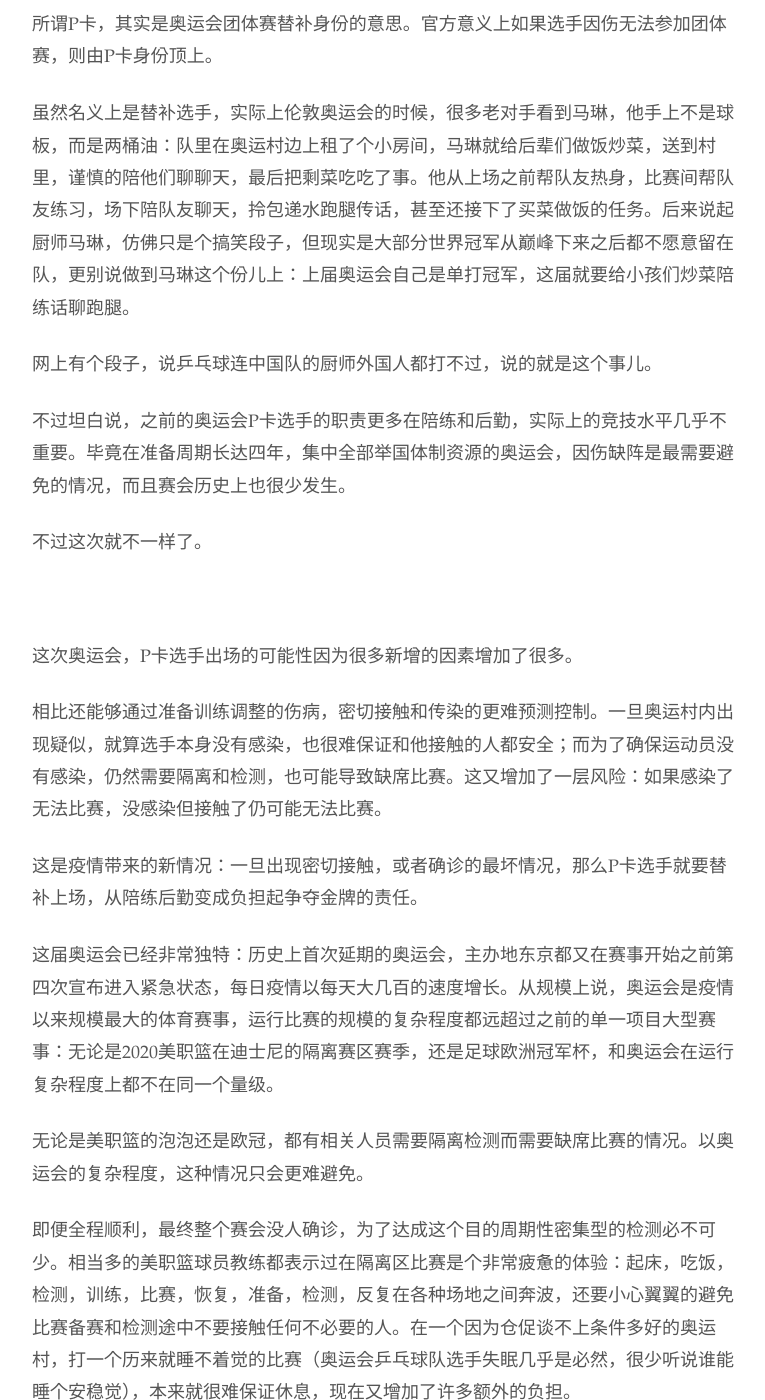
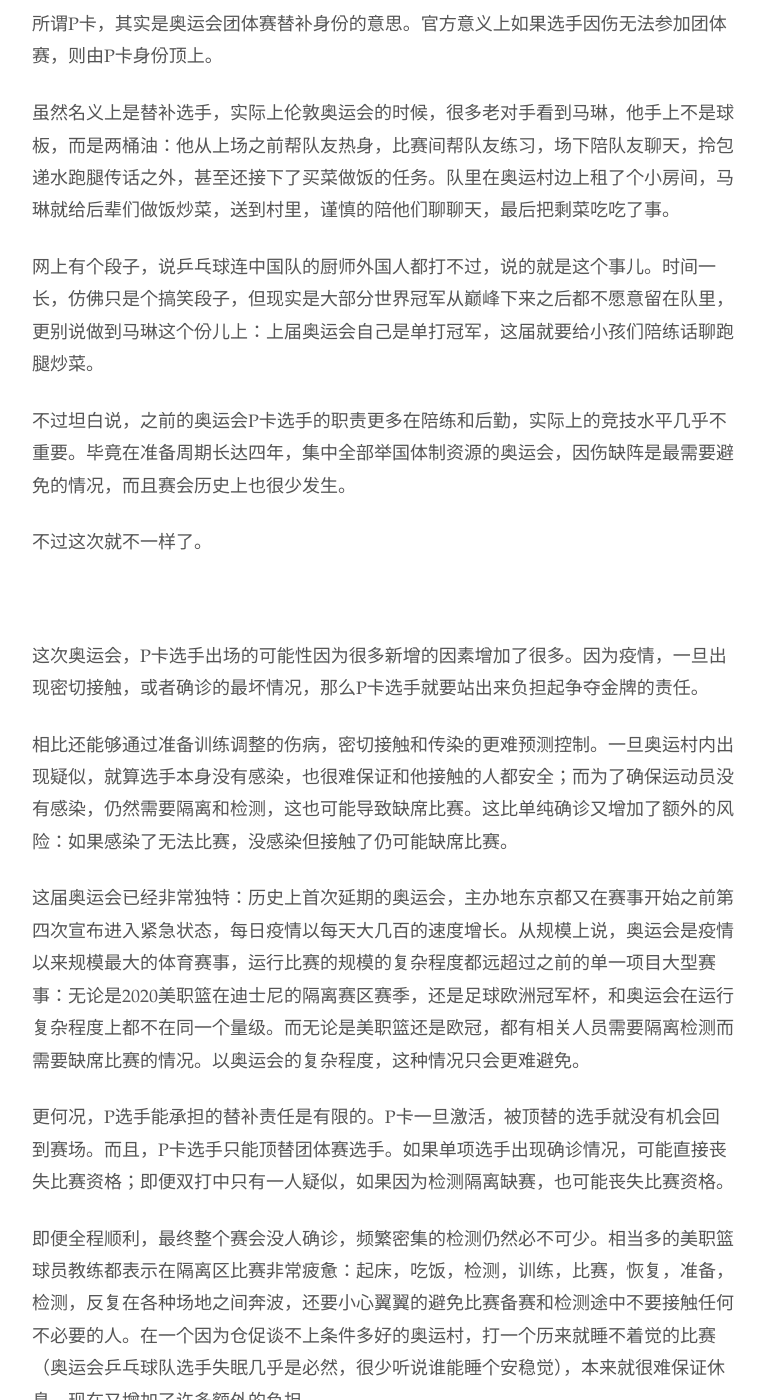
Before and after one commit to readandchedan/readandchedan.github.io, a Jekyll site: the page built from _posts/tabletennis/_posts/2021-07-16-things-to-watch-for-olympics-tt-unpredictables.md, in a window 1280 px wide and 1400 px high, scrolled down 351 px. Shown: the whole window, without its empty margins (256-1021 px from the left). Built offline with Jekyll 4.4.1, drawn with Linux system fonts in a browser that asks for light colours; some of the changed text lies outside the part shown.

Commit message:
another draft

```diff
--- a/_posts/tabletennis/_posts/2021-07-16-things-to-watch-for-olympics-tt-unpredictables.md
+++ b/_posts/tabletennis/_posts/2021-07-16-things-to-watch-for-olympics-tt-unpredictables.md
@@ -9,9 +9,9 @@
 
 所谓P卡，其实是奥运会团体赛替补身份的意思。官方意义上如果选手因伤无法参加团体赛，则由P卡身份顶上。
 
-虽然名义上是替补选手，实际上伦敦奥运会的时候，很多老对手看到马琳，他手上不是球板，而是两桶油：队里在奥运村边上租了个小房间，马琳就给后辈们做饭炒菜，送到村里，谨慎的陪他们聊聊天，最后把剩菜吃吃了事。他从上场之前帮队友热身，比赛间帮队友练习，场下陪队友聊天，拎包递水跑腿传话，甚至还接下了买菜做饭的任务。后来说起厨师马琳，仿佛只是个搞笑段子，但现实是大部分世界冠军从巅峰下来之后都不愿意留在队，更别说做到马琳这个份儿上：上届奥运会自己是单打冠军，这届就要给小孩们炒菜陪练话聊跑腿。
+虽然名义上是替补选手，实际上伦敦奥运会的时候，很多老对手看到马琳，他手上不是球板，而是两桶油：他从上场之前帮队友热身，比赛间帮队友练习，场下陪队友聊天，拎包递水跑腿传话之外，甚至还接下了买菜做饭的任务。队里在奥运村边上租了个小房间，马琳就给后辈们做饭炒菜，送到村里，谨慎的陪他们聊聊天，最后把剩菜吃吃了事。
 
-网上有个段子，说乒乓球连中国队的厨师外国人都打不过，说的就是这个事儿。
+网上有个段子，说乒乓球连中国队的厨师外国人都打不过，说的就是这个事儿。时间一长，仿佛只是个搞笑段子，但现实是大部分世界冠军从巅峰下来之后都不愿意留在队里，更别说做到马琳这个份儿上：上届奥运会自己是单打冠军，这届就要给小孩们陪练话聊跑腿炒菜。
 
 不过坦白说，之前的奥运会P卡选手的职责更多在陪练和后勤，实际上的竞技水平几乎不重要。毕竟在准备周期长达四年，集中全部举国体制资源的奥运会，因伤缺阵是最需要避免的情况，而且赛会历史上也很少发生。
 
@@ -19,17 +19,15 @@
 
 <br>
 
-这次奥运会，P卡选手出场的可能性因为很多新增的因素增加了很多。
+这次奥运会，P卡选手出场的可能性因为很多新增的因素增加了很多。因为疫情，一旦出现密切接触，或者确诊的最坏情况，那么P卡选手就要站出来负担起争夺金牌的责任。
 
-相比还能够通过准备训练调整的伤病，密切接触和传染的更难预测控制。一旦奥运村内出现疑似，就算选手本身没有感染，也很难保证和他接触的人都安全；而为了确保运动员没有感染，仍然需要隔离和检测，也可能导致缺席比赛。这又增加了一层风险：如果感染了无法比赛，没感染但接触了仍可能无法比赛。
+相比还能够通过准备训练调整的伤病，密切接触和传染的更难预测控制。一旦奥运村内出现疑似，就算选手本身没有感染，也很难保证和他接触的人都安全；而为了确保运动员没有感染，仍然需要隔离和检测，这也可能导致缺席比赛。这比单纯确诊又增加了额外的风险：如果感染了无法比赛，没感染但接触了仍可能缺席比赛。
 
-这是疫情带来的新情况：一旦出现密切接触，或者确诊的最坏情况，那么P卡选手就要替补上场，从陪练后勤变成负担起争夺金牌的责任。
+这届奥运会已经非常独特：历史上首次延期的奥运会，主办地东京都又在赛事开始之前第四次宣布进入紧急状态，每日疫情以每天大几百的速度增长。从规模上说，奥运会是疫情以来规模最大的体育赛事，运行比赛的规模的复杂程度都远超过之前的单一项目大型赛事：无论是2020美职篮在迪士尼的隔离赛区赛季，还是足球欧洲冠军杯，和奥运会在运行复杂程度上都不在同一个量级。而无论是美职篮还是欧冠，都有相关人员需要隔离检测而需要缺席比赛的情况。以奥运会的复杂程度，这种情况只会更难避免。
 
-这届奥运会已经非常独特：历史上首次延期的奥运会，主办地东京都又在赛事开始之前第四次宣布进入紧急状态，每日疫情以每天大几百的速度增长。从规模上说，奥运会是疫情以来规模最大的体育赛事，运行比赛的规模的复杂程度都远超过之前的单一项目大型赛事：无论是2020美职篮在迪士尼的隔离赛区赛季，还是足球欧洲冠军杯，和奥运会在运行复杂程度上都不在同一个量级。
+更何况，P选手能承担的替补责任是有限的。P卡一旦激活，被顶替的选手就没有机会回到赛场。而且，P卡选手只能顶替团体赛选手。如果单项选手出现确诊情况，可能直接丧失比赛资格；即便双打中只有一人疑似，如果因为检测隔离缺赛，也可能丧失比赛资格。
 
-无论是美职篮的泡泡还是欧冠，都有相关人员需要隔离检测而需要缺席比赛的情况。以奥运会的复杂程度，这种情况只会更难避免。
-
-即便全程顺利，最终整个赛会没人确诊，为了达成这个目的周期性密集型的检测必不可少。相当多的美职篮球员教练都表示过在隔离区比赛是个非常疲惫的体验：起床，吃饭，检测，训练，比赛，恢复，准备，检测，反复在各种场地之间奔波，还要小心翼翼的避免比赛备赛和检测途中不要接触任何不必要的人。在一个因为仓促谈不上条件多好的奥运村，打一个历来就睡不着觉的比赛（奥运会乒乓球队选手失眠几乎是必然，很少听说谁能睡个安稳觉），本来就很难保证休息，现在又增加了许多额外的负担。
+即便全程顺利，最终整个赛会没人确诊，频繁密集的检测仍然必不可少。相当多的美职篮球员教练都表示在隔离区比赛非常疲惫：起床，吃饭，检测，训练，比赛，恢复，准备，检测，反复在各种场地之间奔波，还要小心翼翼的避免比赛备赛和检测途中不要接触任何不必要的人。在一个因为仓促谈不上条件多好的奥运村，打一个历来就睡不着觉的比赛（奥运会乒乓球队选手失眠几乎是必然，很少听说谁能睡个安稳觉），本来就很难保证休息，现在又增加了许多额外的负担。
 
 <br>
 
@@ -43,13 +41,11 @@
 
 摸球台的情况稍有区别：运动员在比赛中会经常出手汗，而在现如今的规则中，每六分球才能使用一次毛巾擦手，所以运动员会习惯性在能用毛巾之前用球台把手擦干。可如果被对手打到擦手汗的位置让球打滑自己丢分得不偿失，所以大家就都选择在最不可能被打到的地方擦手汗。这位置一般在球网最靠近左右边线的位置，这里在实际的比赛几乎不可能被打到，久而久之大家都擦这里。
 
-同时，因为这个位置其实离选手占位有些距离，需要走一下才能上去擦，所以各国选手都利用这一点在激烈的比赛中争取一点思考的时间。在发球接发球中习惯性的走上去擦一擦，可以在自己需要的时候给自己争取个几秒钟，思考一下或者调整一下呼吸和心跳。11分的形势变化太快，任何调整的机会能抓住都是好的。
+同时，这个位置选手要走一步才能上去擦，所以各国选手都利用这一点争取一点思考的时间。11分规则的形势变化太快，在发球接发球中习惯性的走上去擦一擦，可以在自己需要的时候给自己争取个几秒钟，思考一下，调整一下呼吸和心跳。
 
-如果只是这些变化，其实不难准备：过去一年多大部分国际比赛都执行类似的规定，国际乒联的比赛还额外规定每局不换边，很多欧洲比赛是每分球都换用新球。可中国的疫情控制要远比其他国家严格，大部分防疫规则在过去一年多里在国内都没有执行的必要。于是乎，中国队在这里变成了后发的一方，需要对这些变化做突击适应。
+如果只是这些变化，其实不难准备：过去一年多大部分国际比赛都执行类似的规定，国际乒联的比赛还额外规定每局不换边，很多欧洲比赛甚至每一分都换用新球。可中国的疫情控制要远比其他国家严格，大部分防疫规则在过去一年多里在国内都没有执行的必要。于是乎，中国队在这里变成了后发的一方，需要对这些变化做突击适应。
 
-比赛中如果过于投入，忘记这些赛会规定，习惯性的做出这些动作，被裁判抓个正着，少则吃张黄牌，多则被罚分。在奥运会这个级别的比赛，黄牌对选手的状态思路的影响已经很大，罚分则可能完全比赛的进程甚至奖牌的归属，参考伦敦奥运会丁宁李晓霞的决赛。
-
-这些又是疫情可能会给比赛带来的意外的另一种可能性。
+比赛中如果过于投入，忘记这些赛会规定，做出这些习惯动作，少则吃张黄牌，多则被罚分。在奥运会这个级别的比赛，黄牌对选手的状态思路的影响已经很大，罚分则可能完全比赛的进程甚至奖牌的归属，参考伦敦奥运会丁宁李晓霞的决赛。
 
 <br>
 
@@ -59,31 +55,27 @@
 
 在这次奥运会中，前几轮我会特别关注的几个点：
 
-- 马龙的向右（扑正手）移动能力：近期热身赛中马龙移动能力恢复得相当不错，但是更早时期他在很多比赛里被对手针对了右侧的空挡。对于侧身特长的马龙来说，横向移动能力在线就能很大限制对手搏杀的空间。
-- 许昕是否遭遇削球，或者相持很多的比赛：许昕的肩膀有过多次的伤病史，混双团体都要出战的许昕如果在团体赛的单打中遭遇消耗战，给肩膀突然增加过大的负担会很棘手
+- 马龙的向右（扑正手）移动能力：他在之前很多比赛里被对手针对了右侧的空挡，但近期恢复的不错。对于侧身特长的马龙来说，横向移动能力在线就能很大限制对手搏杀的空间。
+- 许昕是否遭消耗战：如果遭遇削球或者相持很多的对手，肩膀有过多次的伤病史的许昕的正手特长可能会打折扣。
 - 刘诗雯的手肘：刘诗雯的技术风格突出近台和速度，小动作高爆发仿佛武术中的短打。现在比赛对击球质量的要求，加上她其实今年才正式恢复比赛，她的手肘的负担需要关注。
 
 另一方面，长时期国际比赛的缺失，会让选手在突然增加的负荷中更容易受伤。
 
 东京奥运会之前，45岁的老将白俄罗斯的萨姆索诺夫正式宣布退役，部分原因就是自己长期的肩膀伤势。就在本文写作的过程中，波尔和奥恰洛夫同时宣布退出德国队的奥运热身赛，来处理各自的伤病问题。过去一年多，很多项目也都显示出了比之前更频繁的伤病。
 
-这种伤病频率的提升很大来自于比赛强度的变动，而不一定来自于绝对的比赛强度。在运动医学中，有观点认为保持一个相对稳定的运动负荷对管理伤病最有帮助。保持一个规律的高的强度的负荷，要比频繁的在休息和负荷之间切换更对健康有益。换言之，因为疫情长期暂停的比赛突然恢复，可能会增加选手的受伤可能。
+这种伤病频率的提升很大来自于比赛强度的变动，而不一定来自于绝对的比赛强度。在运动医学中，有观点认为保持一个相对稳定的运动负荷对管理伤病最有帮助。保持一个规律的高的强度的负荷，要比长时期的休息然后突然高强度比赛更容易保持健康。
 
-历届奥运，中国队都会进行非常完整的封闭训练， 比赛调整，逐步释放状态，然后反复多次的调整准备的周期。之前还会有在奥运场地进行的公开赛来让参赛选手适应习惯场地（王皓就在雅典失利后感叹说，奥运会和之前雅典公开赛就是换了个旗子，冠军就不是自己了）。中国队的训练对抗强度毋庸置疑，但是过去一年多来说，无论队内训练比赛多有质量，它和周期性的参加比赛，适应长途飞行，调整参加比赛，最后把最好的状态调整到奥运会爆发，是完全不同的体验。
+历届奥运，中国队都会进行非常完整的封闭训练， 比赛调整，逐步释放状态周期。往届还会有在奥运场地进行的公开赛来让选手适应（王皓就在雅典失利后感叹说，奥运会和之前雅典公开赛就是换了个旗子，冠军就不是自己了）。中国队的训练对抗强度毋庸置疑，但是过去一年多，无论队内训练比赛多有质量，它和周期性的长途飞行，参加比赛，然后总结调整训练，把最好的状态调整到奥运会爆发，还是完全不同的。
 
-综合来说，中国队在现在这个项目最容易受伤的时期，在很多准备因为疫情缺席无法完成的情况下，派出了最有把握，却也有近期伤病史的阵容。对抗性增加，疫情和伤病史这三者之一其实都很难让选手在奥运会中缺阵，但是三者综合叠加，让P卡选手激活的可能性变得很难预测。
+最后，为了防疫所必须的频繁的检测几乎势必挤压本来就因为日程压缩而减少的比赛间隙；这也就意味着更少的休息，恢复训练和睡眠时间。而这些本身又更容易促发伤病。
+
+综合来说，中国队在现在这个项目最容易受伤的时期，在很多准备因为疫情缺席无法完成的情况下，派出了最有把握的阵容，却也要承担他们近期的伤病史。对抗性增加，疫情和伤病史这三者之一都还容易应付，但是三者综合叠加，带来的影响就很难估计，也增加了P卡选手被激活的可能性。
 
 <br>
 
-以上这些因素的都导致了这次奥运会中P卡选手的职责会有所不同。
+以往的奥运会比赛中，P卡选手出场的可能性低，是因为实际上能让选手不能参赛的因素非常单一：基本上只有伤病。过去几届，除了提到的伦敦奥运会，大部分P卡选手都是年轻人。长期看这选择有其道理：奥运会在中国乒乓球项目中的分量无可比拟，以此带来的心理压力也不言而喻。对这种压力和环境有过切身体会，会对未来是个很好的经历。
 
-以往的奥运会比赛中，P卡选手出场的可能性低，是因为实际上能让选手不能参赛的因素非常单一：基本上只有伤病。所以之前P卡选手在奥运会乒乓球比赛里，更多职责是陪练后勤和辅助，实际上人选的竞技水平优先级别很低，甚至绝对人选是谁都未必那么重要。
-
-过去几届奥运会，除了马琳作为P卡的伦敦奥运会，大部分P卡选手都是年轻人。如果视角放的宽泛一些，这选择有其道理：奥运会在中国乒乓球项目中的分量无可比拟，以此带来的心理压力也不言而喻。乒乓球中奥运会主要是个心理的考量，几乎所有人发挥都打折扣，能降低任何心理负担都是好事。对这种压力和环境有个切身体会，如果真有朝一日站上奥运赛场，是个很有益处的经历。
-
-但是今年，无论是因为选手意外接触需要检测隔离，还是因为奥运会的强度变化遭遇的意外伤病，各种因素都增加了P卡选手出场的机会。
-
-起码在今年，P卡选手替补上场奥运会比任何时候都更不像一句空话。一旦P卡激活，那么他们替补的选手之后都不会出场，他们要从完全不上场马上调整到在每一场肩负重担帮助中国队争取金牌。
+但是今年，无论是因为选手意外接触需要检测隔离，还是因为奥运会的强度变化遭遇的意外伤病，P卡选手替补上场奥运会比任何时候都更不像一句空话。他们的技战术能力，心态和冲击力比以往任何一届奥运会都重要。
 
 今年乒乓球队P卡的人选是男队的王楚钦和女的王曼昱：男队人选中马龙许昕是老将，带个年轻人可以对未来做准备；技术上说王楚钦是左手，无论是模拟左手的对手，还是如果情况需要出赛团体赛中单打的冲击力和双打的配对都有一定可操作性；女队阵容相对年轻，刘诗雯之外都是第一次参加奥运会，考虑到丁宁其实已经开始准备运动员之后的生涯有一段时间了，王曼昱是女队中技战术能力自然顺位下来的选择，顺理成章。
 
```
